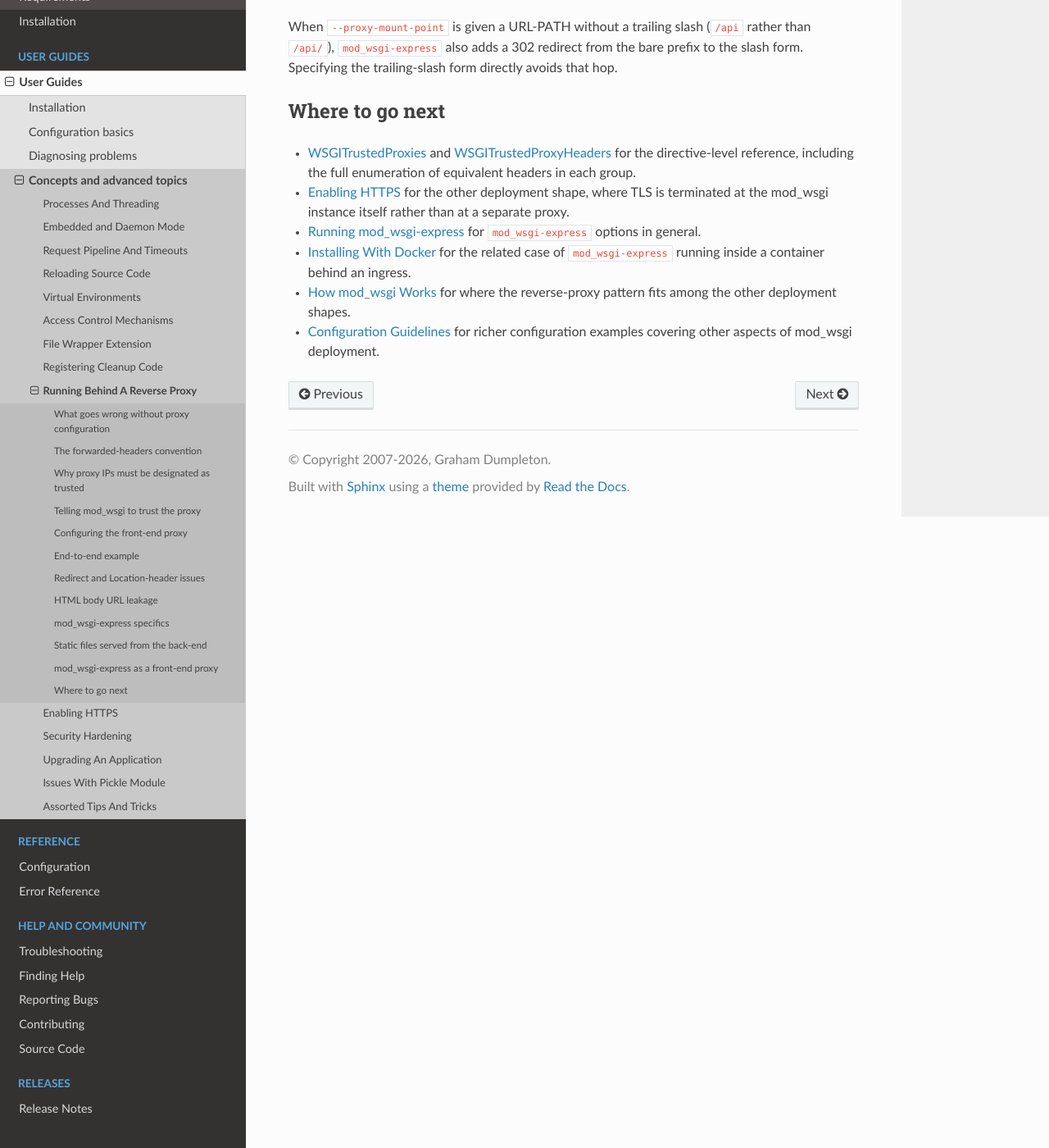
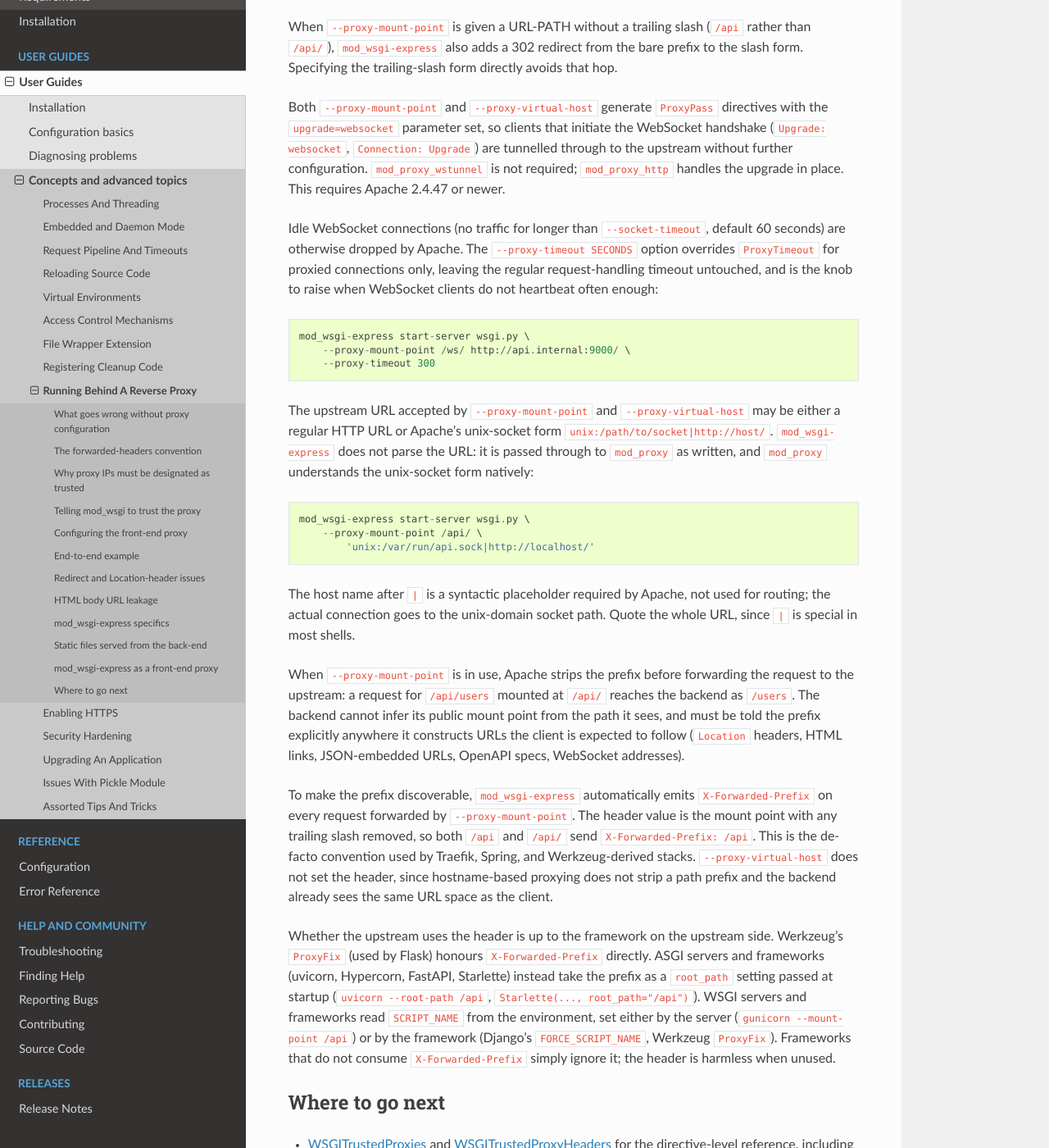
Before and after one commit to GrahamDumpleton/mod_wsgi, a Sphinx documentation site: the page built from docs/user-guides/running-behind-a-reverse-proxy.rst, in a window 1280 px wide and 1400 px high, scrolled down 9555 px. Shown: the whole window at 82% size. Built offline with Sphinx 7.4.7 and the Read the Docs theme 3.1.0, drawn with Linux system fonts in a browser that asks for light colours.

Commit message:
Enable WebSocket and X-Forwarded-Prefix in mod_wsgi-express proxy output.
Both --proxy-mount-point and --proxy-virtual-host emit ProxyPass with
upgrade=websocket, so WebSocket clients tunnel through mod_proxy_http
without needing mod_proxy_wstunnel.

--proxy-mount-point also emits RequestHeader set X-Forwarded-Prefix
automatically (the Traefik / Werkzeug / Spring convention with leading
slash and no trailing slash), so backends honouring that header
construct correct URLs without further configuration.

New --proxy-timeout overrides ProxyTimeout for proxied connections
only, separate from --socket-timeout, so idle WebSocket clients can be
tolerated without relaxing the request-handling timeout.

The trailing-slash-forcing template for --proxy-mount-point now strips
a user-supplied trailing slash on the URL before substitution, fixing
the "ProxyPass /ui/ http://host//" double-slash and unblocking
unix-socket URLs of the form unix:/path|http://host/, which Apache
mod_proxy understands natively and which mod_wsgi-express now passes
through opaquely.

Companion notes in running-behind-a-reverse-proxy.rst describe the new
behaviour, the unix-socket URL form, and how downstream apps consume
the prefix via ASGI root_path, WSGI SCRIPT_NAME, or X-Forwarded-Prefix.

```diff
--- a/docs/user-guides/running-behind-a-reverse-proxy.rst
+++ b/docs/user-guides/running-behind-a-reverse-proxy.rst
@@ -526,6 +526,78 @@ trailing slash (``/api`` rather than ``/api/``),
 prefix to the slash form. Specifying the trailing-slash form
 directly avoids that hop.
 
+Both ``--proxy-mount-point`` and ``--proxy-virtual-host``
+generate ``ProxyPass`` directives with the
+``upgrade=websocket`` parameter set, so clients that initiate
+the WebSocket handshake (``Upgrade: websocket``,
+``Connection: Upgrade``) are tunnelled through to the upstream
+without further configuration. ``mod_proxy_wstunnel`` is not
+required; ``mod_proxy_http`` handles the upgrade in place.
+This requires Apache 2.4.47 or newer.
+
+Idle WebSocket connections (no traffic for longer than
+``--socket-timeout``, default 60 seconds) are otherwise
+dropped by Apache. The ``--proxy-timeout SECONDS`` option
+overrides ``ProxyTimeout`` for proxied connections only,
+leaving the regular request-handling timeout untouched, and is
+the knob to raise when WebSocket clients do not heartbeat
+often enough::
+
+    mod_wsgi-express start-server wsgi.py \
+        --proxy-mount-point /ws/ http://api.internal:9000/ \
+        --proxy-timeout 300
+
+The upstream URL accepted by ``--proxy-mount-point`` and
+``--proxy-virtual-host`` may be either a regular HTTP URL or
+Apache's unix-socket form
+``unix:/path/to/socket|http://host/``. ``mod_wsgi-express``
+does not parse the URL: it is passed through to ``mod_proxy``
+as written, and ``mod_proxy`` understands the unix-socket form
+natively::
+
+    mod_wsgi-express start-server wsgi.py \
+        --proxy-mount-point /api/ \
+            'unix:/var/run/api.sock|http://localhost/'
+
+The host name after ``|`` is a syntactic placeholder required
+by Apache, not used for routing; the actual connection goes to
+the unix-domain socket path. Quote the whole URL, since ``|``
+is special in most shells.
+
+When ``--proxy-mount-point`` is in use, Apache strips the
+prefix before forwarding the request to the upstream: a
+request for ``/api/users`` mounted at ``/api/`` reaches the
+backend as ``/users``. The backend cannot infer its public
+mount point from the path it sees, and must be told the prefix
+explicitly anywhere it constructs URLs the client is expected
+to follow (``Location`` headers, HTML links, JSON-embedded
+URLs, OpenAPI specs, WebSocket addresses).
+
+To make the prefix discoverable, ``mod_wsgi-express``
+automatically emits ``X-Forwarded-Prefix`` on every request
+forwarded by ``--proxy-mount-point``. The header value is the
+mount point with any trailing slash removed, so both
+``/api`` and ``/api/`` send ``X-Forwarded-Prefix: /api``. This
+is the de-facto convention used by Traefik, Spring, and
+Werkzeug-derived stacks. ``--proxy-virtual-host`` does not set
+the header, since hostname-based proxying does not strip a
+path prefix and the backend already sees the same URL space
+as the client.
+
+Whether the upstream uses the header is up to the framework
+on the upstream side. Werkzeug's ``ProxyFix`` (used by Flask)
+honours ``X-Forwarded-Prefix`` directly. ASGI servers and
+frameworks (uvicorn, Hypercorn, FastAPI, Starlette) instead
+take the prefix as a ``root_path`` setting passed at startup
+(``uvicorn --root-path /api``,
+``Starlette(..., root_path="/api")``). WSGI servers and
+frameworks read ``SCRIPT_NAME`` from the environment, set
+either by the server (``gunicorn --mount-point /api``) or by
+the framework (Django's ``FORCE_SCRIPT_NAME``, Werkzeug
+``ProxyFix``). Frameworks that do not consume
+``X-Forwarded-Prefix`` simply ignore it; the header is
+harmless when unused.
+
 Where to go next
 ----------------
 
```
Also changed, not shown: src/server/__init__.py (+34 -5 lines).
